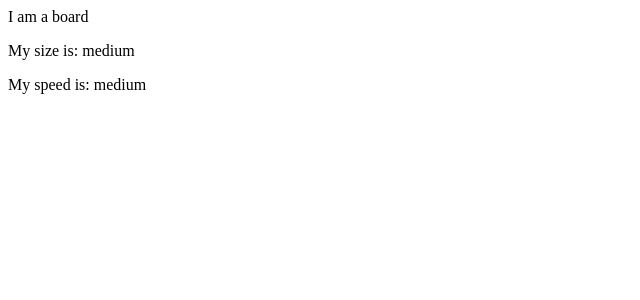
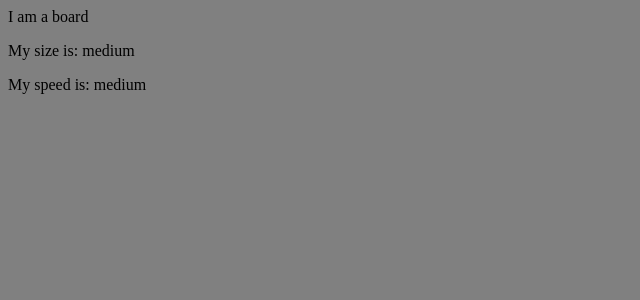
Before and after one commit to felromo/FCC-GameOfLife-Zipline, a React app: page / in a window 1280 px wide. Shown: the top 300 px of the page, without its empty margins (0-640 px from the left). Built offline with nearby package versions, Linux system fonts and the light colour scheme; the HTML template or start-up script is replaced by a standard one.

Commit message:
adds styles file and requires it on app

```diff
--- a/src/App.js
+++ b/src/App.js
@@ -1,5 +1,6 @@
 import React from 'react';
 import Board from './Board';
+require('./styles.scss');
 
 export default class App extends React.Component {
   constructor(props) {
--- /dev/null
+++ b/src/styles.scss
@@ -0,0 +1,5 @@
+$tmp-background-color: #808080;
+
+body {
+  background: $tmp-background-color;
+}
```
